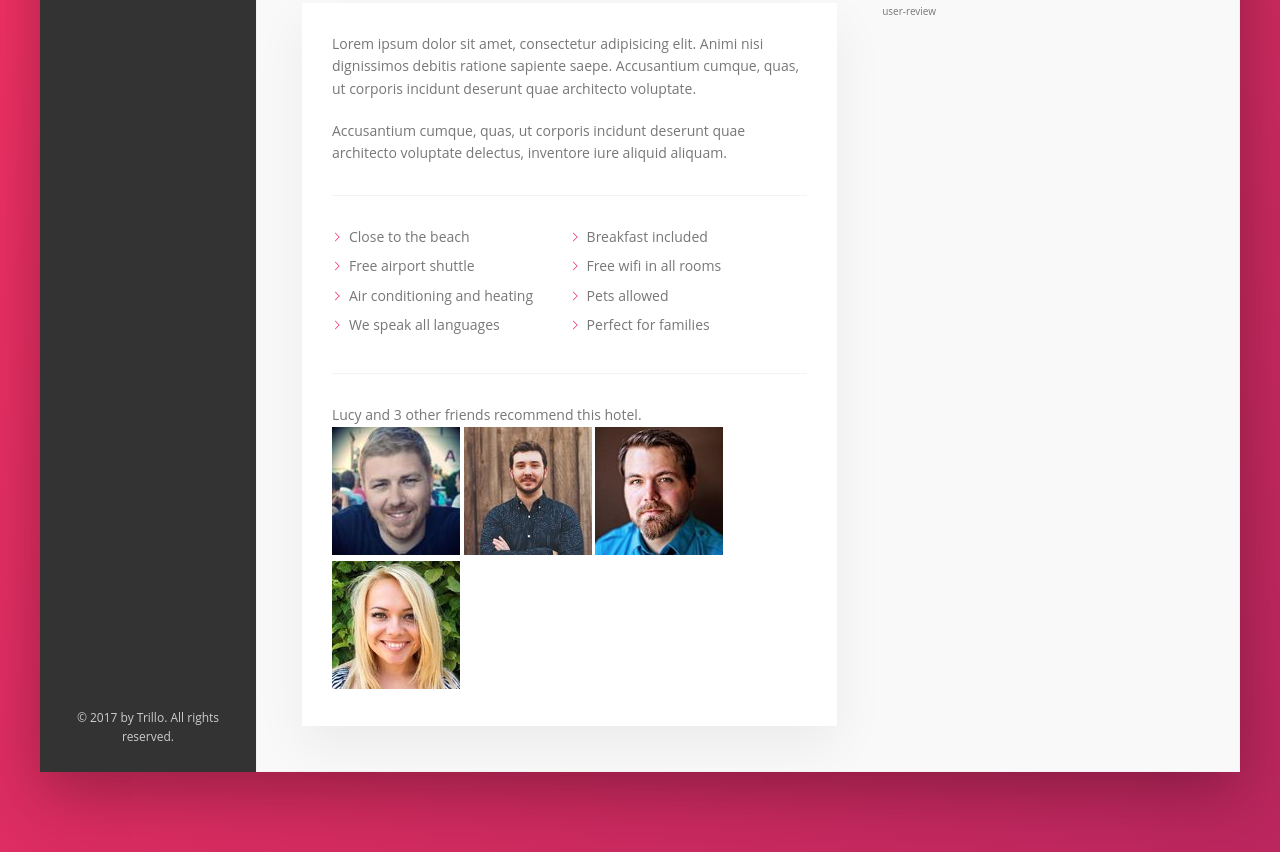
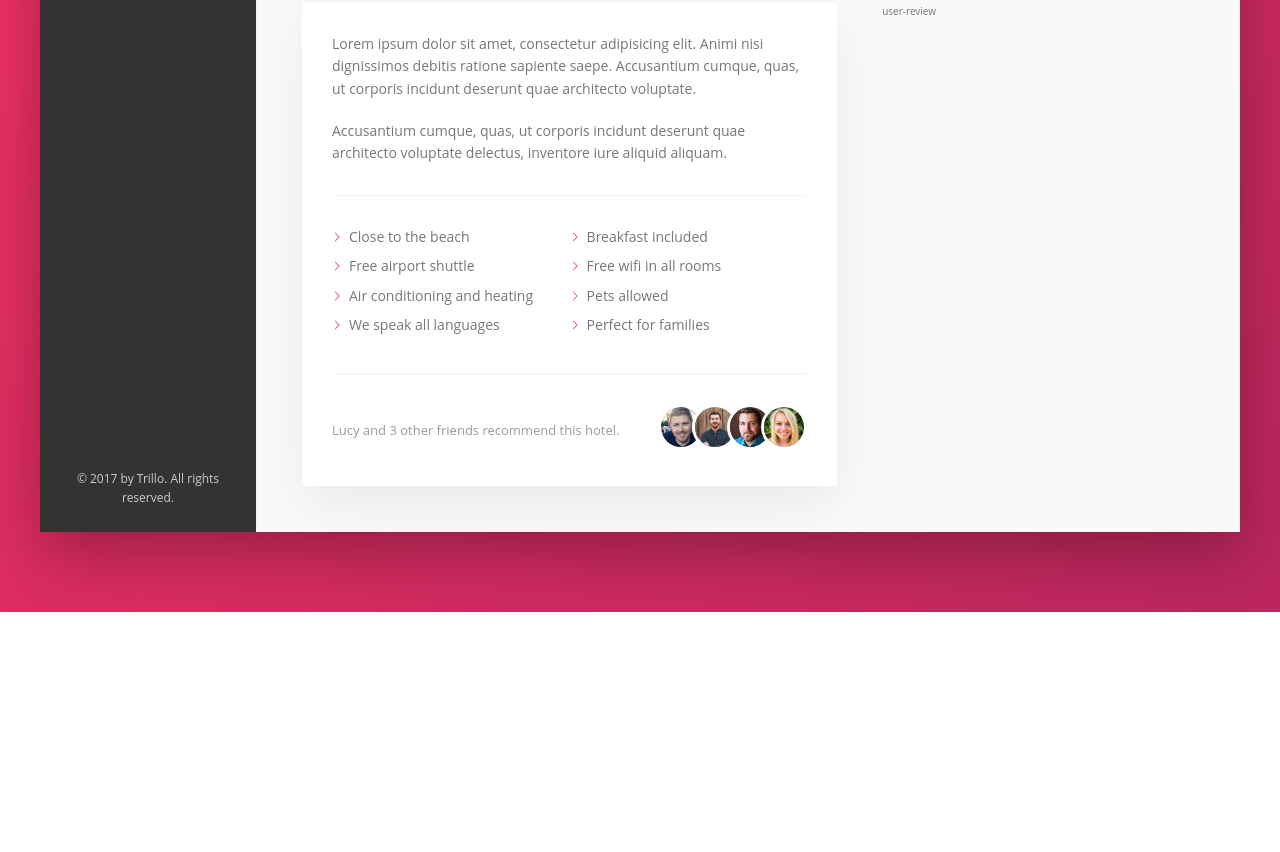
Before and after one commit to itK-Repo/clone-Trilio-flex-box, a website: page index.html in a window 1280 px wide. Shown: the part 669-1521 px from the top of the page. After the commit the page ends 1281 px from the top, so only its background shows below. Drawn offline with nearby package versions, Linux system fonts and the light colour scheme; files that its build step writes are made by us from their sources.

Commit message:
new: Recommend 사진과 텍스트 작업, content-box
MEMO: border 가 사진 사이즈를 줄이기 때문에, border를 높이, 너비에 포함하도록 box-sizing을 기본값으로 돌려준다.

```diff
--- a/sass/_components.scss
+++ b/sass/_components.scss
@@ -339,3 +339,33 @@
 
   }
 }
+
+///////////////////////////////////
+// RECOMMEND
+.recommend {
+  font-size: 1.3rem;
+  color: var(--color-grey-dark-3);
+
+  display: flex;
+  align-items: center;
+  &__count {
+    margin-right: auto;
+  }
+
+  &__friends {
+
+  }
+
+  &__photo {
+    width: 4rem;
+    height: 4rem;
+    border-radius: 50%;
+
+    border: 3px solid #fff;
+    box-sizing: content-box;
+
+    &:not(:last-child) {
+      margin-right: -1.5rem;
+    }
+  }
+}
```
